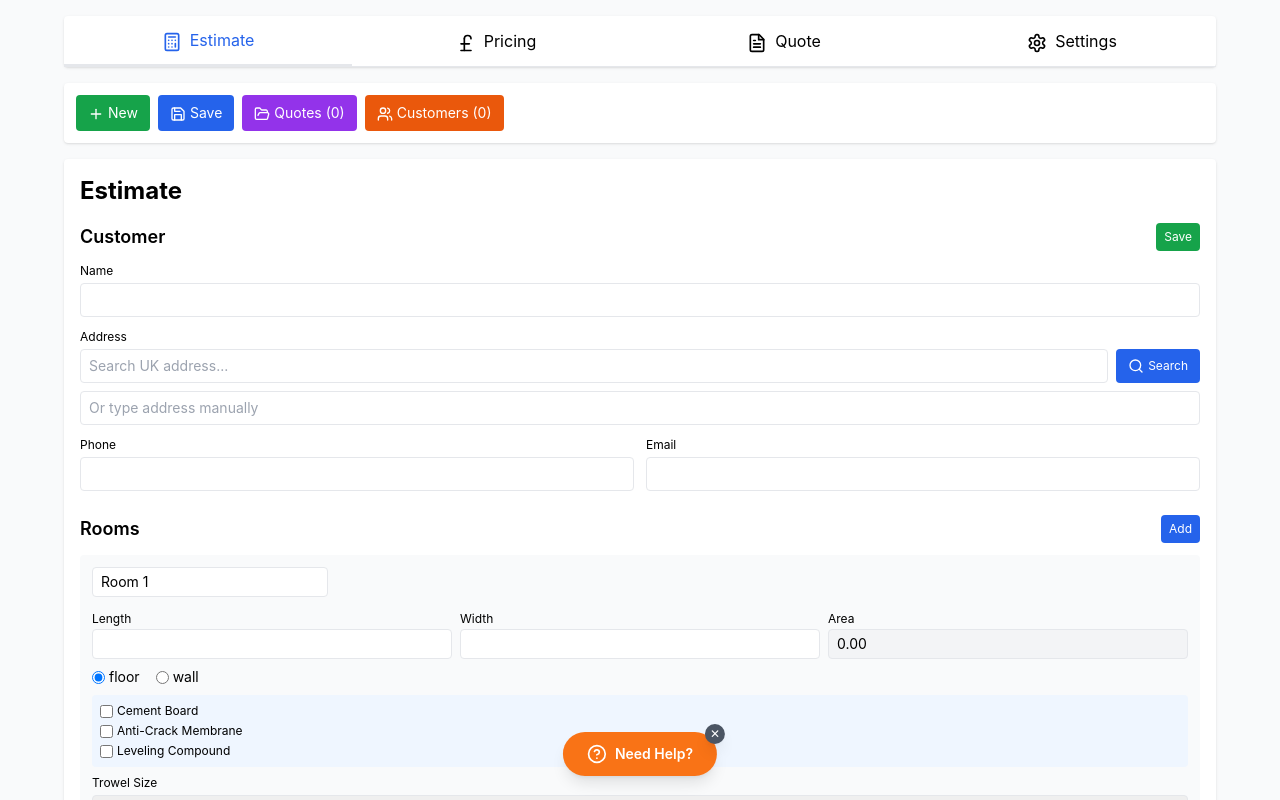
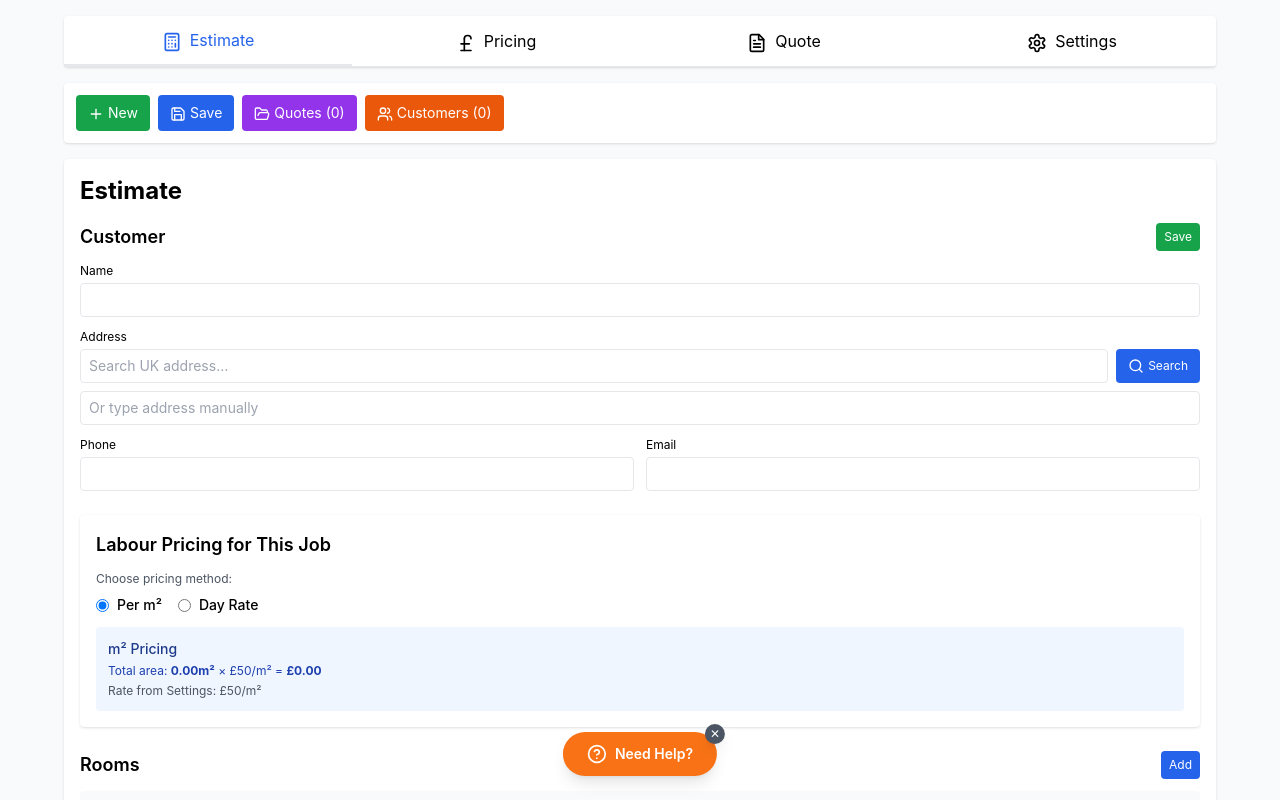
Before and after one commit to kevinwoodley-hash/tiling-estimator, a React (Create React App) app: page / in a window 1280 px wide. Shown: the top 800 px of the page. Built offline with nearby package versions, Linux system fonts and the light colour scheme; the HTML template or start-up script is replaced by a standard one.

Commit message:
Update App.jsx

```diff
--- a/src/App.jsx
+++ b/src/App.jsx
@@ -286,6 +286,65 @@ export default function TilingEstimator() {
                   <div><label className="block text-xs mb-1">Phone</label><input type="text" value={customer.phone} onChange={(e) => setCustomer({...customer, phone: e.target.value})} className="w-full px-2 py-1.5 border rounded text-sm" /></div>
                   <div><label className="block text-xs mb-1">Email</label><input type="text" value={customer.email} onChange={(e) => setCustomer({...customer, email: e.target.value})} className="w-full px-2 py-1.5 border rounded text-sm" /></div>
                 </div>
+              </div>
+            </div>
+
+            {/* Labour Pricing Method */}
+            <div className="bg-white rounded shadow p-4 mb-6">
+              <h2 className="text-lg font-semibold mb-3">Labour Pricing for This Job</h2>
+              <div className="space-y-3">
+                <div>
+                  <label className="block text-xs mb-2 text-gray-600">Choose pricing method:</label>
+                  <div className="flex gap-4 flex-wrap">
+                    <label className="flex items-center gap-2 cursor-pointer">
+                      <input
+                        type="radio"
+                        checked={labour.type === 'm2'}
+                        onChange={() => setLabour({...labour, type: 'm2'})}
+                      />
+                      <span className="text-sm font-medium">Per m²</span>
+                    </label>
+                    <label className="flex items-center gap-2 cursor-pointer">
+                      <input
+                        type="radio"
+                        checked={labour.type === 'day'}
+                        onChange={() => setLabour({...labour, type: 'day'})}
+                      />
+                      <span className="text-sm font-medium">Day Rate</span>
+                    </label>
+                  </div>
+                </div>
+
+                {labour.type === 'm2' && (
+                  <div className="bg-blue-50 p-3 rounded">
+                    <p className="text-sm text-blue-900 font-medium mb-1">m² Pricing</p>
+                    <p className="text-xs text-blue-800">
+                      Total area: <strong>{totals.totalArea}m²</strong> × £{labour.m2Rate}/m² = <strong>£{totals.labourCost}</strong>
+                    </p>
+                    <p className="text-xs text-gray-600 mt-1">Rate from Settings: £{labour.m2Rate}/m²</p>
+                  </div>
+                )}
+
+                {labour.type === 'day' && (
+                  <div className="bg-green-50 p-3 rounded space-y-2">
+                    <p className="text-sm text-green-900 font-medium">Day Rate Pricing</p>
+                    <div>
+                      <label className="block text-xs mb-1">Estimated Days</label>
+                      <input
+                        type="number"
+                        step="0.5"
+                        value={labour.daysEstimate}
+                        onChange={(e) => setLabour({...labour, daysEstimate: e.target.value})}
+                        className="w-full px-2 py-1.5 border rounded text-sm"
+                        placeholder="1"
+                      />
+                      <p className="text-xs text-green-800 mt-1">
+                        <strong>{labour.daysEstimate}</strong> day(s) × £{labour.dayRate}/day = <strong>£{totals.labourCost}</strong>
+                      </p>
+                      <p className="text-xs text-gray-600 mt-1">Rate from Settings: £{labour.dayRate}/day</p>
+                    </div>
+                  </div>
+                )}
               </div>
             </div>
 
@@ -709,18 +768,24 @@ ${rooms.filter(r => r.notes).map(r => `${r.name}: ${r.notes}${r.notesPrice ? ` (
                   <PoundSterling className="w-5 h-5" />
                   Labour Pricing
                 </h2>
-                <p className="mb-2">All labour pricing is configured in the <strong>Settings</strong> tab:</p>
+                <p className="mb-2"><strong>Step 1:</strong> Set your default rates in <strong>Settings</strong> tab:</p>
                 <ul className="list-disc list-inside space-y-1 ml-2">
                   <li><strong>m² Rate:</strong> Default rate per square meter (e.g., £50/m²)</li>
                   <li><strong>Day Rate:</strong> Default daily rate (e.g., £250/day)</li>
                   <li><strong>Prep Work Rate:</strong> Hourly rate for preparation work (e.g., £30/hr)</li>
                 </ul>
+                <p className="mt-3 mb-2"><strong>Step 2:</strong> Choose pricing method per job in <strong>Estimate</strong> page:</p>
+                <ul className="list-disc list-inside space-y-1 ml-2">
+                  <li><strong>Per m²:</strong> Uses total area × m² rate. Automatic calculation.</li>
+                  <li><strong>Day Rate:</strong> Enter estimated days. Calculates days × day rate.</li>
+                </ul>
                 <div className="mt-2 text-xs bg-blue-50 p-2 rounded space-y-1">
                   <p>💡 <strong>How It Works:</strong></p>
-                  <p>• Set your rates once in Settings - they save automatically</p>
-                  <p>• Rates apply to all quotes</p>
-                  <p>• Labour is calculated using total area × m² rate by default</p>
-                  <p>• All labour calculations happen automatically - no per-job configuration needed</p>
+                  <p>• Set rates once in Settings</p>
+                  <p>• Choose m² or day rate for each quote</p>
+                  <p>• m² uses total room area automatically</p>
+                  <p>• Day rate requires you to enter number of days</p>
+                  <p>• Both methods use your saved rates from Settings</p>
                 </div>
               </section>
 
@@ -781,7 +846,8 @@ ${rooms.filter(r => r.notes).map(r => `${r.name}: ${r.notes}${r.notesPrice ? ` (
               <section>
                 <h2 className="text-lg font-semibold mb-2">Quick Tips</h2>
                 <div className="bg-blue-50 p-3 rounded space-y-2 text-xs">
-                  <p>✅ <strong>Set labour rates in Settings once</strong> - they apply automatically to all quotes using total area × m² rate</p>
+                  <p>✅ <strong>Set labour rates in Settings</strong> - then choose m² or day rate per job</p>
+                  <p>✅ <strong>m² pricing is automatic</strong> - uses total room area, no extra input needed</p>
                   <p>✅ <strong>Use the floating Help button</strong> - click the orange button at bottom-center anytime</p>
                   <p>✅ <strong>Save customers separately</strong> - reuse their details for future quotes</p>
                   <p>✅ <strong>All data saves in your browser</strong> - no internet needed after loading</p>
```
